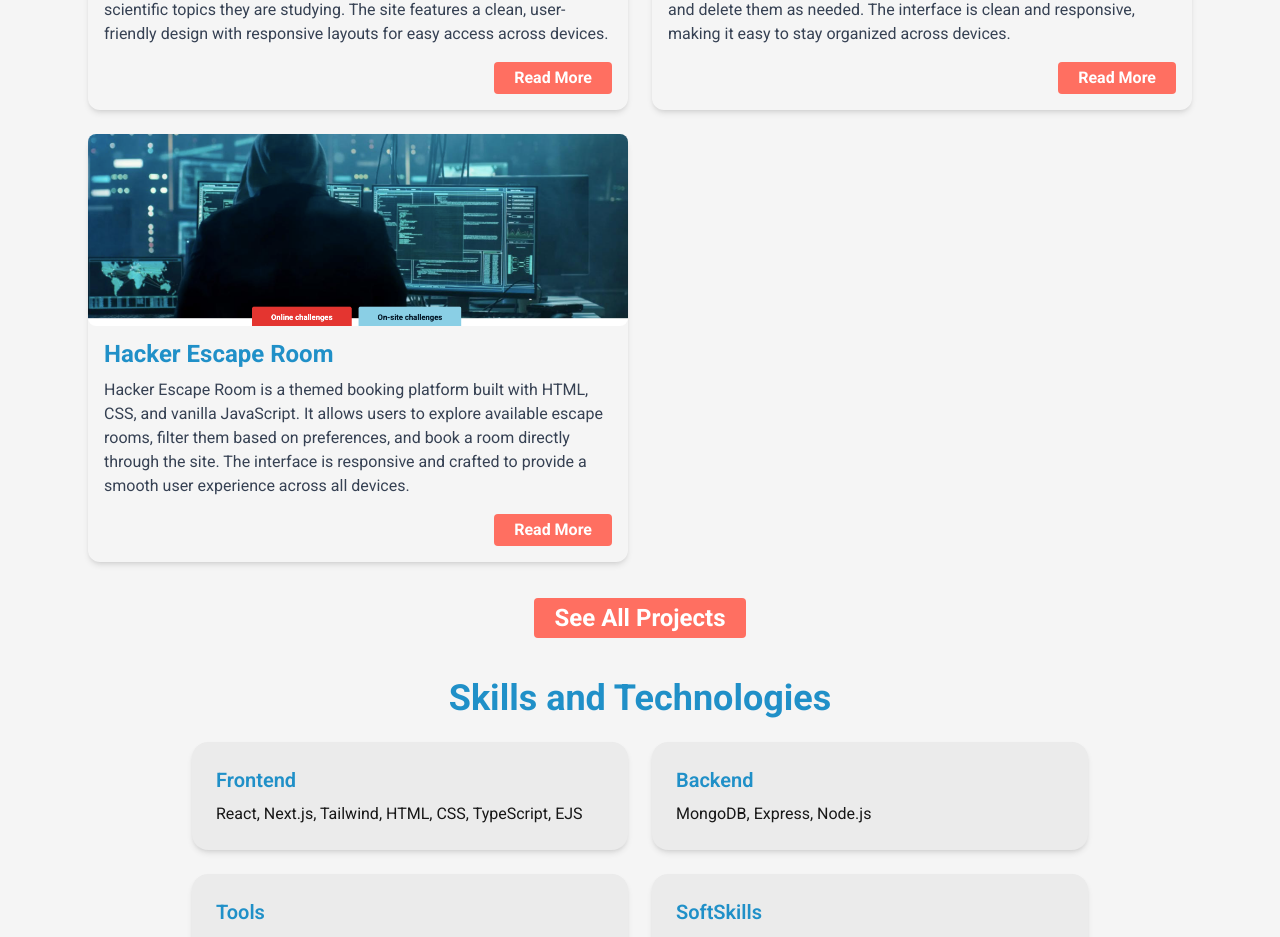
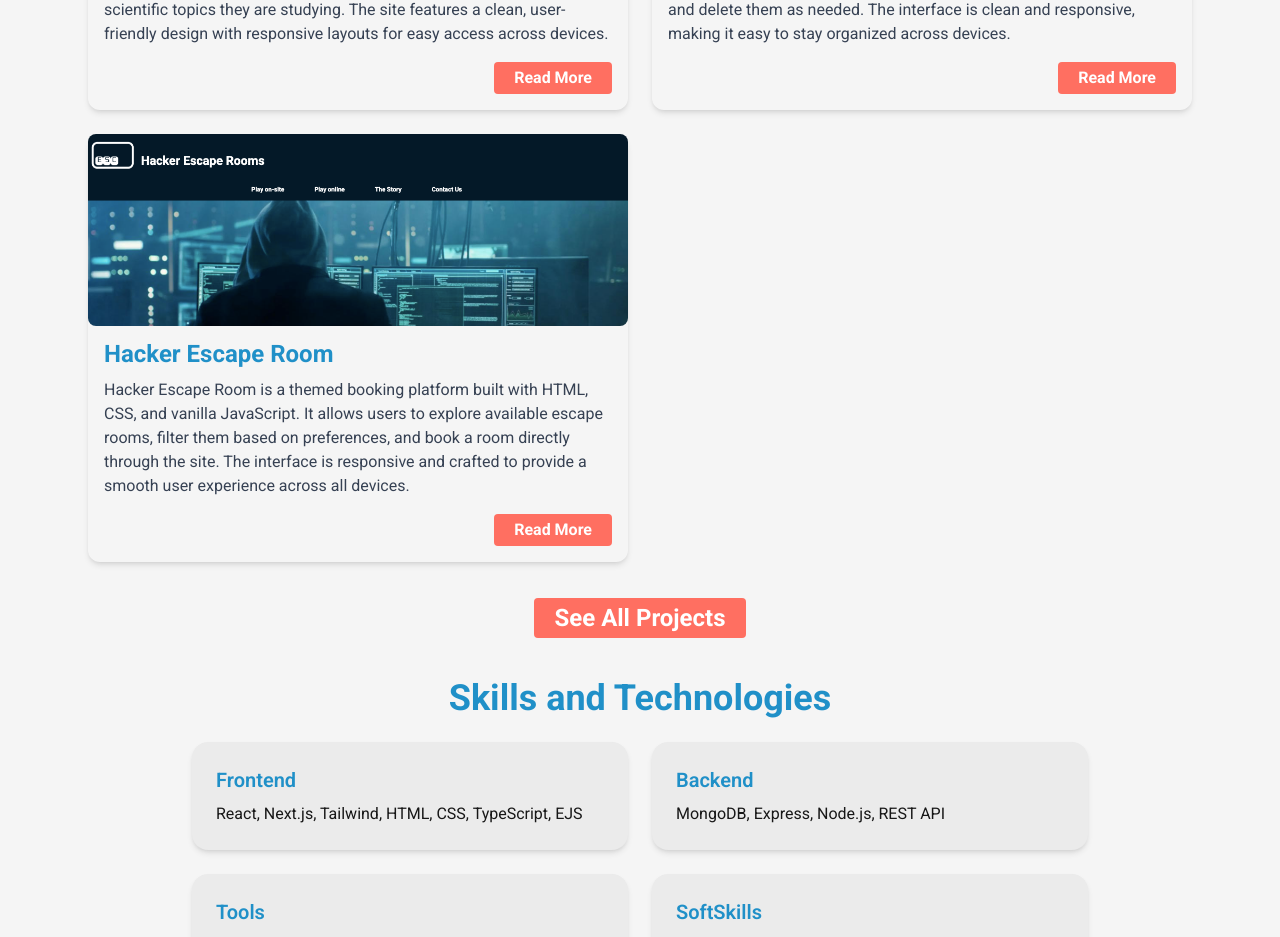
Before and after one commit to jennymakki/jennys-presentation, a Next.js app: page / in a window 1280 px wide. Shown: the part 1254-2191 px from the top of the page. Built offline with nearby package versions, Linux system fonts and the light colour scheme.

Commit message:
polishing size on images for deploy and updating the meta image

```diff
--- a/src/app/projects/[slug]/page.tsx
+++ b/src/app/projects/[slug]/page.tsx
@@ -65,13 +65,13 @@ export default function ProjectPage({ params }: ProjectPageProps) {
                   key={idx}
                   className="rounded bg-[#ebebeb] overflow-hidden shadow-md"
                 >
-                  <div className="relative h-130 w-full">
+                  <div className="relative aspect-[16/9] w-full">
                     <Image
                       src={imageUrl}
                       alt={`Snapshot ${idx + 1}`}
                       fill
-                      style={{ objectFit: "cover" }}
-                      sizes="(max-width: 768px) 100vw, 1000px"
+                      style={{ objectFit: "contain" }}
+                      sizes="(max-width: 768px) 100vw, 8000px"
                     />
                   </div>
                   <p className="p-3">{description}</p>
--- a/src/components/ProjectCard.tsx
+++ b/src/components/ProjectCard.tsx
@@ -23,7 +23,10 @@ export const ProjectCard = ({ project }: { project: Project }) => (
         src={project.imageUrl}
         alt={project.title}
         fill
-        style={{ objectFit: "cover" }}
+        style={{
+          objectFit: "cover",
+          objectPosition: "top",
+        }}
         sizes="(max-width: 768px) 100vw, 600px"
       />
     </div>
@@ -31,7 +34,6 @@ export const ProjectCard = ({ project }: { project: Project }) => (
       <h3 className="text-2xl text-[#2090C8] font-bold">{project.title}</h3>
       <p className="mt-2 text-gray-700">{project.description}</p>
 
-      {/* This pushes the button to the bottom */}
       <div className="mt-auto flex justify-end">
         <Link href={`/projects/${project.slug}`}>
           <button className="text-white font-bold bg-[#FF6F61] px-5 py-1 rounded mt-4 hover:bg-[#FF8A75] hover:cursor-pointer">
--- a/src/data/skills.ts
+++ b/src/data/skills.ts
@@ -1,7 +1,7 @@
 export const skills =
     {
         frontend: ["React", "Next.js", "Tailwind", "HTML", "CSS", "TypeScript", "EJS"],
-        backend: ["MongoDB", "Express", "Node.js"],
-        tools: ["Git", "Figma", "VSCode"],
-        softSkills: ["Agile", "Communication", "Problem-solving"]
+        backend: ["MongoDB", "Express", "Node.js", "REST API"],
+        tools: ["Git", "Figma", "VSCode", "Figma", "Docker", "Cypress", "Jest"],
+        softSkills: ["Agile", "Communication", "Problem-solving", "Collaboration", "Attention to Detail"]
     };
```
Also changed, not shown: public/Meta.png.
